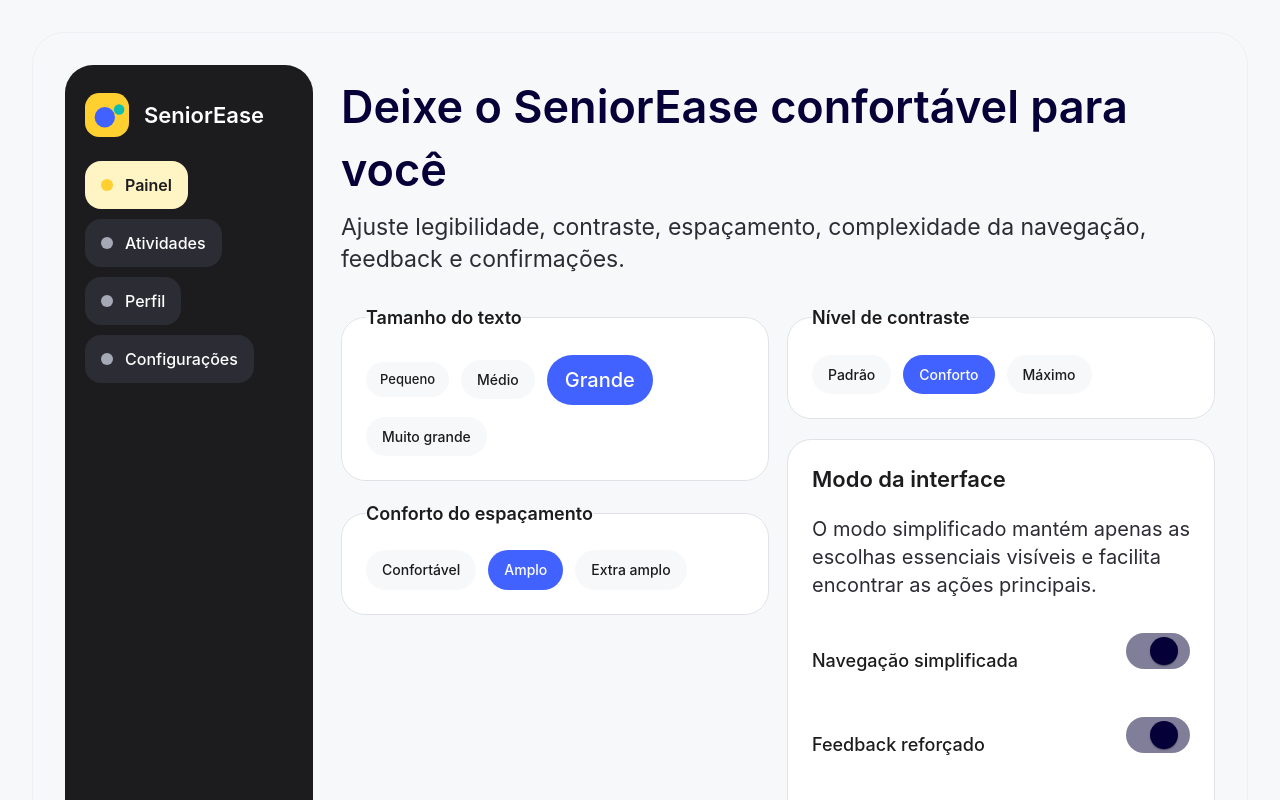
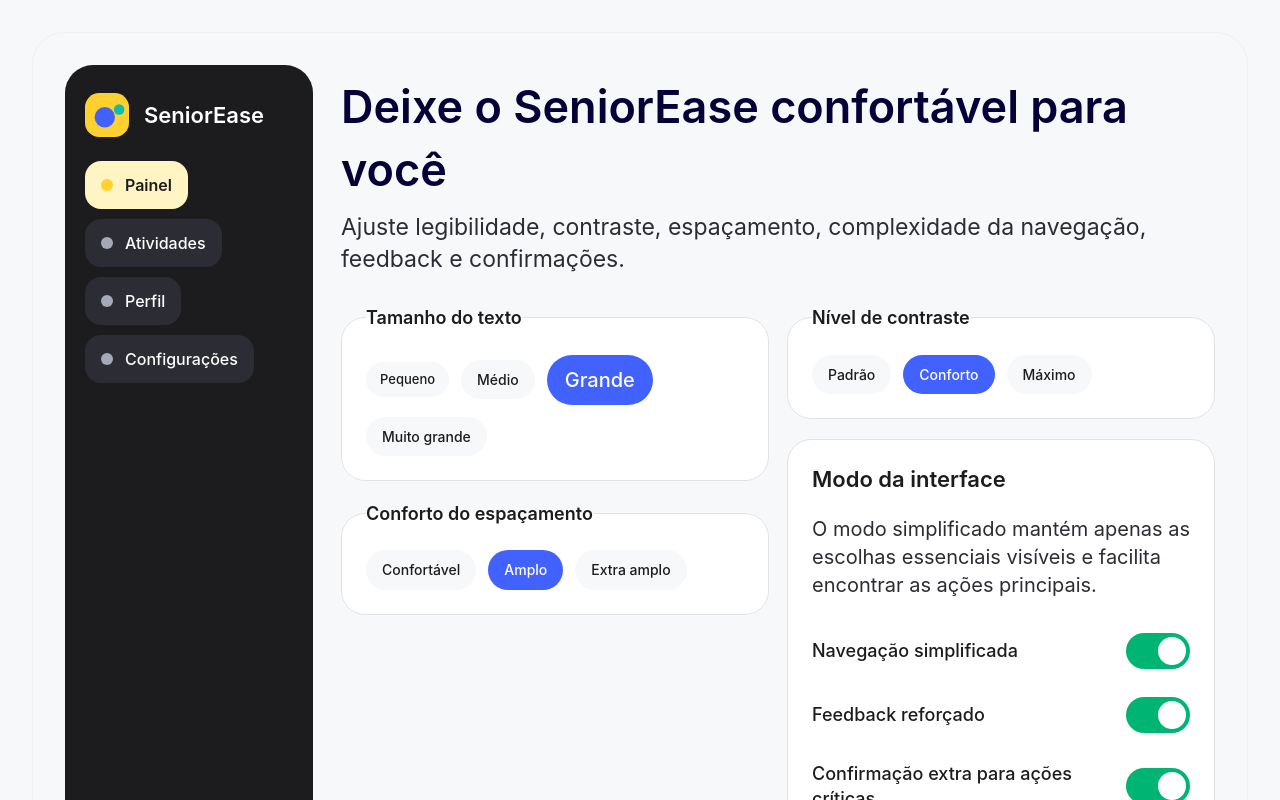
Before and after one commit to carollyb/seniorease-web, a Next.js app: page / in a window 1280 px wide. Shown: the top 800 px of the page. Built offline with nearby package versions, Linux system fonts and the light colour scheme.

Commit message:
fix: toggle style

```diff
--- a/src/presentation/personalization/PersonalizationDashboard.tsx
+++ b/src/presentation/personalization/PersonalizationDashboard.tsx
@@ -6,7 +6,6 @@ import Radio from '@mui/material/Radio'
 import RadioGroup from '@mui/material/RadioGroup'
 import FormControlLabel from '@mui/material/FormControlLabel'
 import Stack from '@mui/material/Stack'
-import Switch from '@mui/material/Switch'
 import Typography from '@mui/material/Typography'
 import type { SxProps, Theme } from '@mui/material/styles'
 
@@ -210,6 +209,91 @@ interface SwitchSettingRowProps {
   onChange(checked: boolean): void
 }
 
+interface FigmaPillSwitchProps {
+  checked: boolean
+  describedBy: string
+  id: string
+  name: string
+  onChange(checked: boolean): void
+}
+
+function FigmaPillSwitch({
+  checked,
+  describedBy,
+  id,
+  name,
+  onChange,
+}: FigmaPillSwitchProps) {
+  return (
+    <Box
+      component="span"
+      data-size="64x36"
+      data-state={checked ? 'on' : 'off'}
+      data-testid={`figma-pill-switch-${name}`}
+      sx={{
+        display: 'inline-flex',
+        flex: '0 0 64px',
+        height: components.switch.height,
+        position: 'relative',
+        width: components.switch.width,
+        '& input:focus-visible + span': {
+          outline: `3px solid ${colors.brandBlue}`,
+          outlineOffset: 3,
+        },
+      }}
+    >
+      <Box
+        aria-describedby={describedBy}
+        checked={checked}
+        component="input"
+        id={id}
+        name={name}
+        onChange={(event) => onChange(event.target.checked)}
+        role="switch"
+        sx={{
+          cursor: 'pointer',
+          height: '100%',
+          inset: 0,
+          m: 0,
+          opacity: 0,
+          position: 'absolute',
+          width: '100%',
+          zIndex: 1,
+        }}
+        type="checkbox"
+      />
+      <Box
+        aria-hidden="true"
+        component="span"
+        sx={{
+          bgcolor: checked ? colors.successAccent : colors.hairlineStrong,
+          borderRadius: `${rounded.full}px`,
+          display: 'block',
+          height: components.switch.height,
+          position: 'relative',
+          transition: 'background-color 120ms ease',
+          width: components.switch.width,
+          '&::after': {
+            bgcolor: colors.canvas,
+            borderRadius: `${rounded.full}px`,
+            content: '""',
+            height: components.switch.thumbSize,
+            left: checked
+              ? components.switch.width -
+                components.switch.thumbSize -
+                components.switch.thumbInset
+              : components.switch.thumbInset,
+            position: 'absolute',
+            top: components.switch.thumbInset,
+            transition: 'left 120ms ease',
+            width: components.switch.thumbSize,
+          },
+        }}
+      />
+    </Box>
+  )
+}
+
 function SwitchSettingRow({
   checked,
   helperText,
@@ -241,16 +325,12 @@ function SwitchSettingRow({
       >
         {label}
       </Typography>
-      <Switch
+      <FigmaPillSwitch
         checked={checked}
+        describedBy={helperId}
+        id={switchId}
         name={name}
-        onChange={(event) => onChange(event.target.checked)}
-        slotProps={{
-          input: {
-            'aria-describedby': helperId,
-            id: switchId,
-          },
-        }}
+        onChange={onChange}
       />
       <Typography id={helperId} sx={hiddenVisually}>
         {helperText}
```
Also changed, not shown: 1 other file (tests, documents, lock files or other folders).
